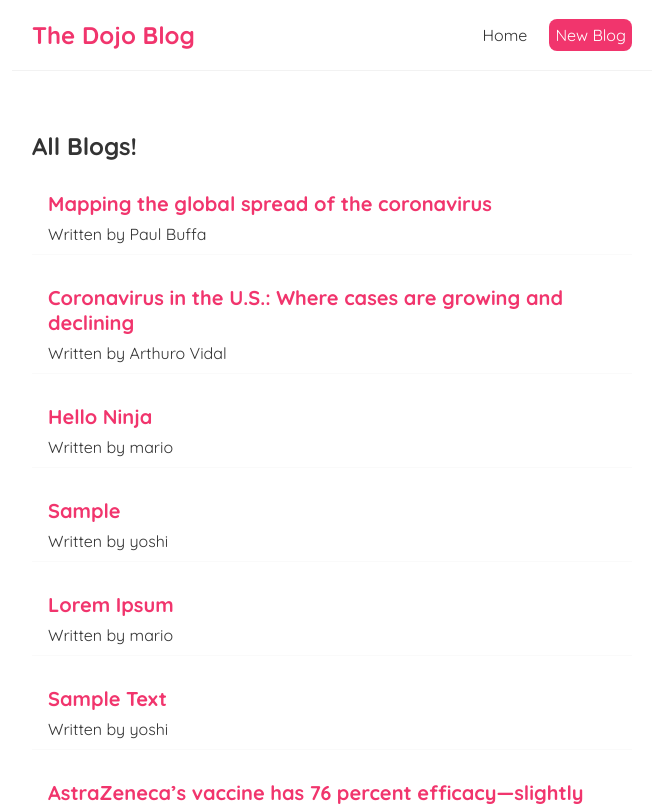
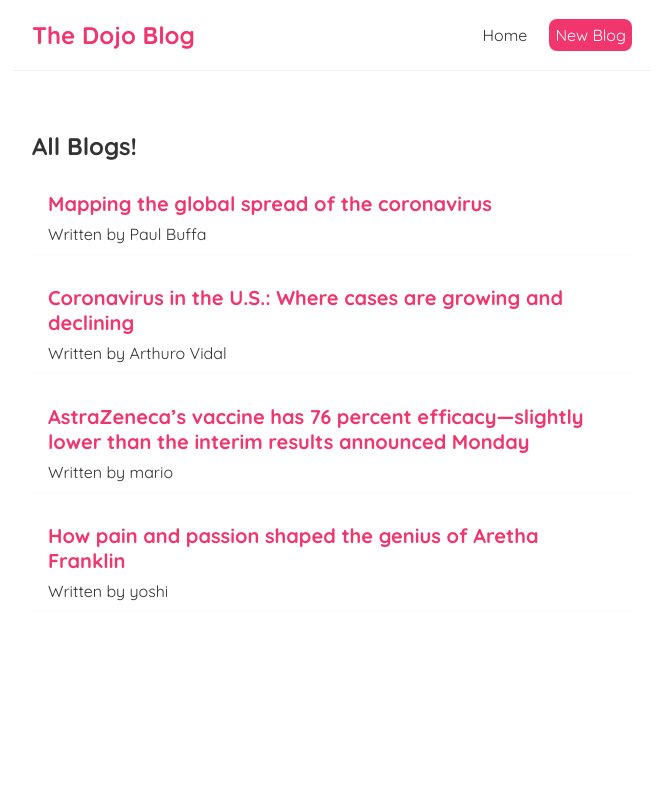
Before and after one commit to samseen/dojo-blog, a React (Create React App) app: page / in a window 1280 px wide. Shown: the top 806 px of the page, without its empty margins (308-971 px from the left). Built offline with nearby package versions, Linux system fonts and the light colour scheme; data requests are answered from the project's data file; the HTML template or start-up script is replaced by a standard one.

Commit message:
Handled blog deletion

```diff
--- a/data/db.json
+++ b/data/db.json
@@ -13,30 +13,6 @@
       "id": 2
     },
     {
-      "title": "Hello Ninja",
-      "body": "Lorem Ipsum is simply dummy text of the printing and typesetting industry. Lorem Ipsum has been the industry's standard dummy text ever since the 1500s, when an unknown printer took a galley of type and scrambled it to make a type specimen book. It has survived not only five centuries, but also the leap into electronic typesetting, remaining essentially unchanged. It was popularised in the 1960s with the release of Letraset sheets containing Lorem Ipsum passages, and more recently with desktop publishing software like Aldus PageMaker including versions of Lorem Ipsum.",
-      "author": "mario",
-      "id": 3
-    },
-    {
-      "title": "Sample",
-      "body": "Lorem text",
-      "author": "yoshi",
-      "id": 4
-    },
-    {
-      "title": "Lorem Ipsum",
-      "body": "Lorem Ipsum is simply dummy text of the printing and typesetting industry. Lorem Ipsum has been the industry's standard dummy text ever since the 1500s, when an unknown printer took a galley of type and scrambled it to make a type specimen book. It has survived not only five centuries, but also the leap into electronic typesetting, remaining essentially unchanged. It was popularised in the 1960s with the release of Letraset sheets containing Lorem Ipsum passages, and more recently with desktop publishing software like Aldus PageMaker including versions of Lorem Ipsum.",
-      "author": "mario",
-      "id": 5
-    },
-    {
-      "title": "Sample Text",
-      "body": "Lorem Ipsum is simply dummy text of the printing and typesetting industry. Lorem Ipsum has been the industry's standard dummy text ever since the 1500s, when an unknown printer took a galley of type and scrambled it to make a type specimen book. It has survived not only five centuries, but also the leap into electronic typesetting, remaining essentially unchanged. It was popularised in the 1960s with the release of Letraset sheets containing Lorem Ipsum passages, and more recently with desktop publishing software like Aldus PageMaker including versions of Lorem Ipsum.",
-      "author": "yoshi",
-      "id": 6
-    },
-    {
       "title": "AstraZeneca’s vaccine has 76 percent efficacy—slightly lower than the interim results announced Monday",
       "body": "After damning accusations from federal health officials, AstraZeneca released results from the primary analysis of the completed U.S. phase three trial showing that its vaccine was 76 percent effective at preventing symptomatic COVID-19. That is 3 percentage points lower than the results announced Monday, which were based on incomplete trial data that only extended until February 17.\n\nThe results were even better in adults 65 years and older; the vaccine had an efficacy of 85 percent. Most important, the vaccine was 100 percent effective at preventing severe COVID-19 and hospitalization and there were no reports of serious side effects, like those reported in Europe during the past month. AstraZeneca vaccinations were briefly halted in several European countries last week after a few people died from a rare blood clotting condition.\n\nAlthough the vaccine is not as effective as the ones from Pfizer/BioNTech and Moderna, it is safe and effective. The results are good news for AstraZeneca. In a highly unusual departure from what is usually a confidential process, the National Institute of Allergy and Infectious Diseases revealed that AstraZeneca had been reprimanded for issuing an overly optimistic press release describing the results of its COVID-19 vaccine trials in the United States.",
       "author": "mario",
--- a/src/BlogDetails.js
+++ b/src/BlogDetails.js
@@ -1,10 +1,19 @@
 import React from 'react'
-import { useParams } from 'react-router'
+import { useHistory, useParams } from 'react-router'
 import useFetch from './useFetch';
 
 const BlogDetails = () => {
     const { id } = useParams();
     const { data: blog, error, isPending } = useFetch('http://localhost:8000/blogs/' + id);
+    const history = useHistory();
+
+    const handleDelete = () => {
+        fetch('http://localhost:8000/blogs/' + blog.id, {
+            method: 'DELETE'
+        }).then(() => {
+            history.push('/')
+        })
+    }
 
     return (
         <div className="blog-details">
@@ -15,6 +24,7 @@
                     <h2>{ blog.title }</h2>
                     <p>Written by { blog.author }</p>
                     <div>{ blog.body }</div>
+                    <button onClick={handleDelete}>Delete</button>
                 </article>
             )}
         </div>
--- a/src/index.css
+++ b/src/index.css
@@ -66,6 +66,15 @@
   margin: 20px 0;
 }
 
+.blog-details button {
+  background: #f1356d;
+  color: #fff;
+  border: 0;
+  padding: 8px;
+  border-radius: 8px;
+  cursor: pointer;
+}
+
 /* create new blog form */
 .create {
   max-width: 400px;
```
